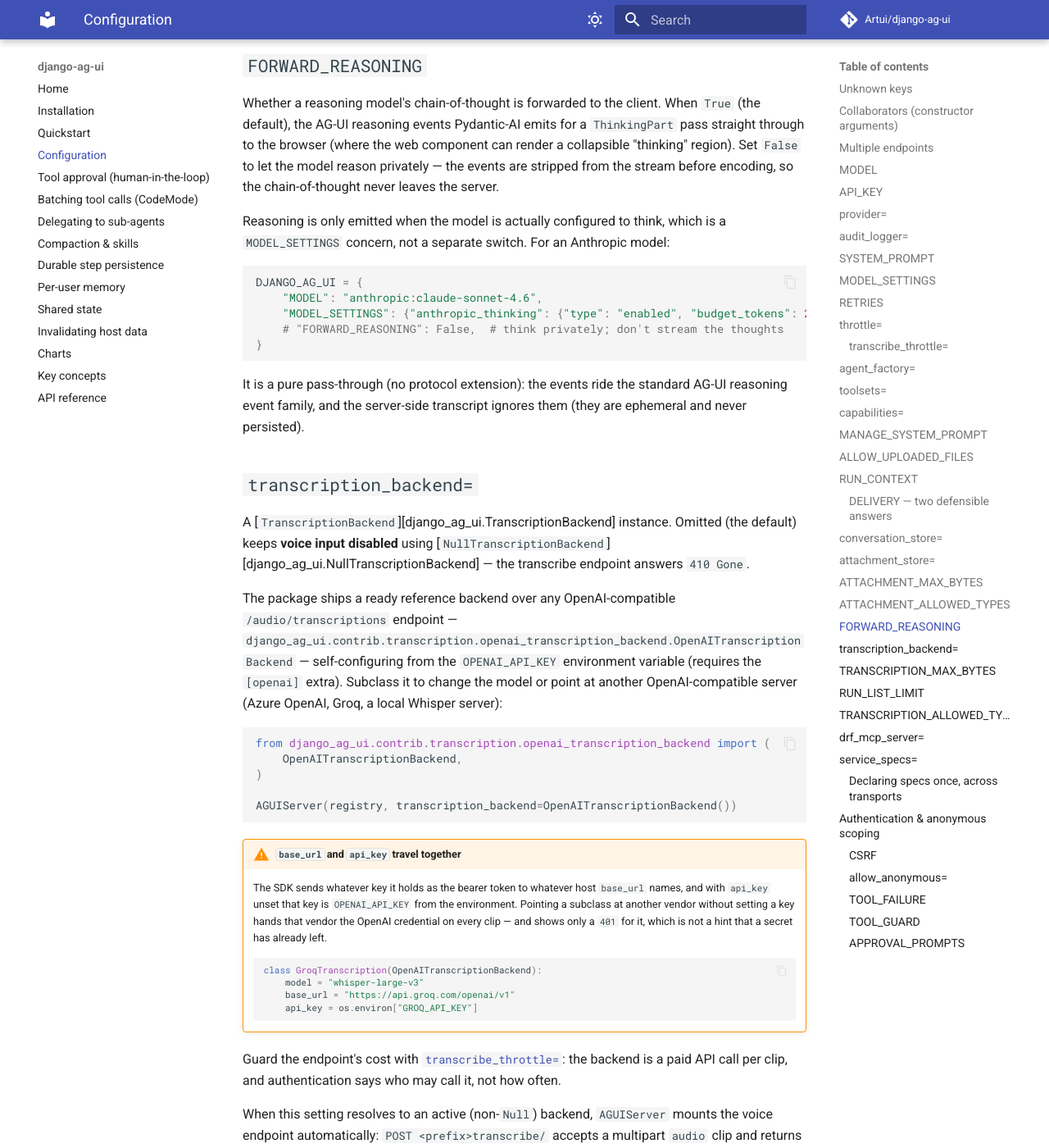
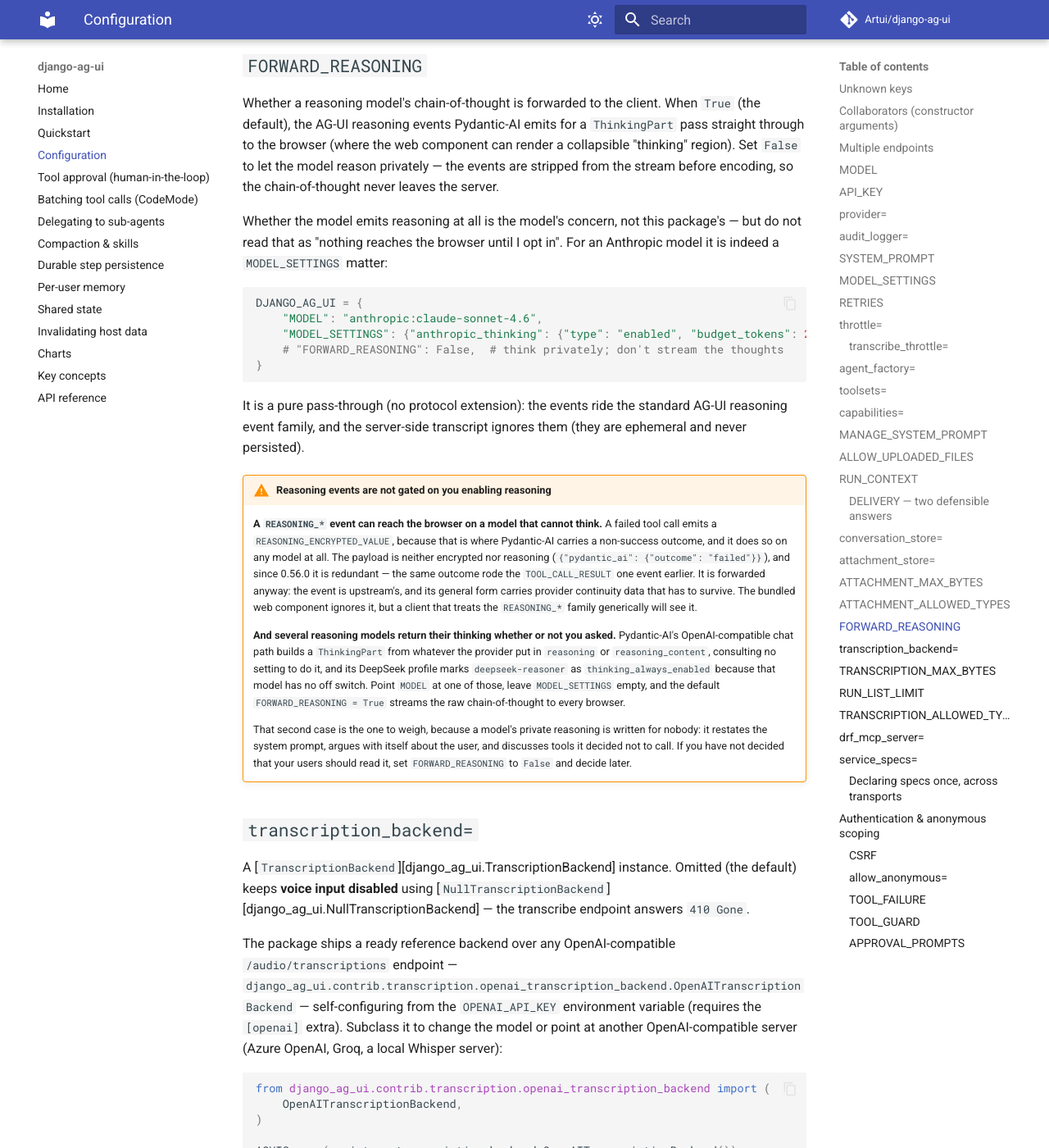
Before and after one commit to Artui/django-ag-ui, an MkDocs documentation site: the page built from docs/configuration.md, in a window 1280 px wide and 1400 px high, scrolled down 14290 px. Shown: the whole window at 82% size. Built offline with MkDocs 1.6.1 and Material for MkDocs 9.7.7, drawn with Linux system fonts in a browser that asks for light colours; comment, search, counter and statistics services are not loaded.

Commit message:
Release 0.57.0: reasoning can stream with nothing configured, and the docs said otherwise (#143)

````diff
--- a/django_ag_ui/version.py
+++ b/django_ag_ui/version.py
@@ -1,5 +1,5 @@
 from __future__ import annotations
 
-__version__: str = "0.56.0"
+__version__: str = "0.57.0"
 
 __all__ = ["__version__"]
--- a/docs/configuration.md
+++ b/docs/configuration.md
@@ -624,8 +624,9 @@ render a collapsible "thinking" region). Set `False` to let the model reason
 privately — the events are stripped from the stream before encoding, so the
 chain-of-thought never leaves the server.
 
-Reasoning is only emitted when the model is actually configured to think, which
-is a `MODEL_SETTINGS` concern, not a separate switch. For an Anthropic model:
+Whether the model emits reasoning at all is the model's concern, not this
+package's — but do not read that as "nothing reaches the browser until I opt in".
+For an Anthropic model it is indeed a `MODEL_SETTINGS` matter:
 
 ```python
 DJANGO_AG_UI = {
@@ -638,6 +639,35 @@ DJANGO_AG_UI = {
 It is a pure pass-through (no protocol extension): the events ride the standard
 AG-UI reasoning event family, and the server-side transcript ignores them (they
 are ephemeral and never persisted).
+
+!!! warning "Reasoning events are not gated on you enabling reasoning"
+
+    **A `REASONING_*` event can reach the browser on a model that cannot
+    think.** A failed tool call emits a `REASONING_ENCRYPTED_VALUE`, because
+    that is where Pydantic-AI carries a non-success outcome, and it does so on
+    any model at all. The payload is neither encrypted nor reasoning
+    (`{"pydantic_ai": {"outcome": "failed"}}`), and since 0.56.0 it is redundant
+    — the same outcome rode the `TOOL_CALL_RESULT` one event earlier. It is
+    forwarded anyway: the event is upstream's, and its general form carries
+    provider continuity data that has to survive. The bundled web component
+    ignores it, but a client that treats the `REASONING_*` family generically
+    will see it.
+
+    **And several reasoning models return their thinking whether or not you
+    asked.** Pydantic-AI's OpenAI-compatible chat path builds a `ThinkingPart`
+    from whatever the provider put in `reasoning` or `reasoning_content`,
+    consulting no setting to do it, and its DeepSeek profile marks
+    `deepseek-reasoner` as `thinking_always_enabled` because that model has no
+    off switch. Point `MODEL` at one of those, leave `MODEL_SETTINGS` empty, and
+    the default `FORWARD_REASONING = True` streams the raw chain-of-thought to
+    every browser.
+
+    That second case is the one to weigh, because a model's private reasoning is
+    written for nobody: it restates the system prompt, argues with itself about
+    the user, and discusses tools it decided not to call. If you have not decided
+    that your users should read it, set `FORWARD_REASONING` to `False` and decide
+    later.
+
 
 ## `transcription_backend=`
 
````
Also changed, not shown: CHANGELOG.md (+49 -1 lines), pyproject.toml (+11 -2 lines), 4 other files.
